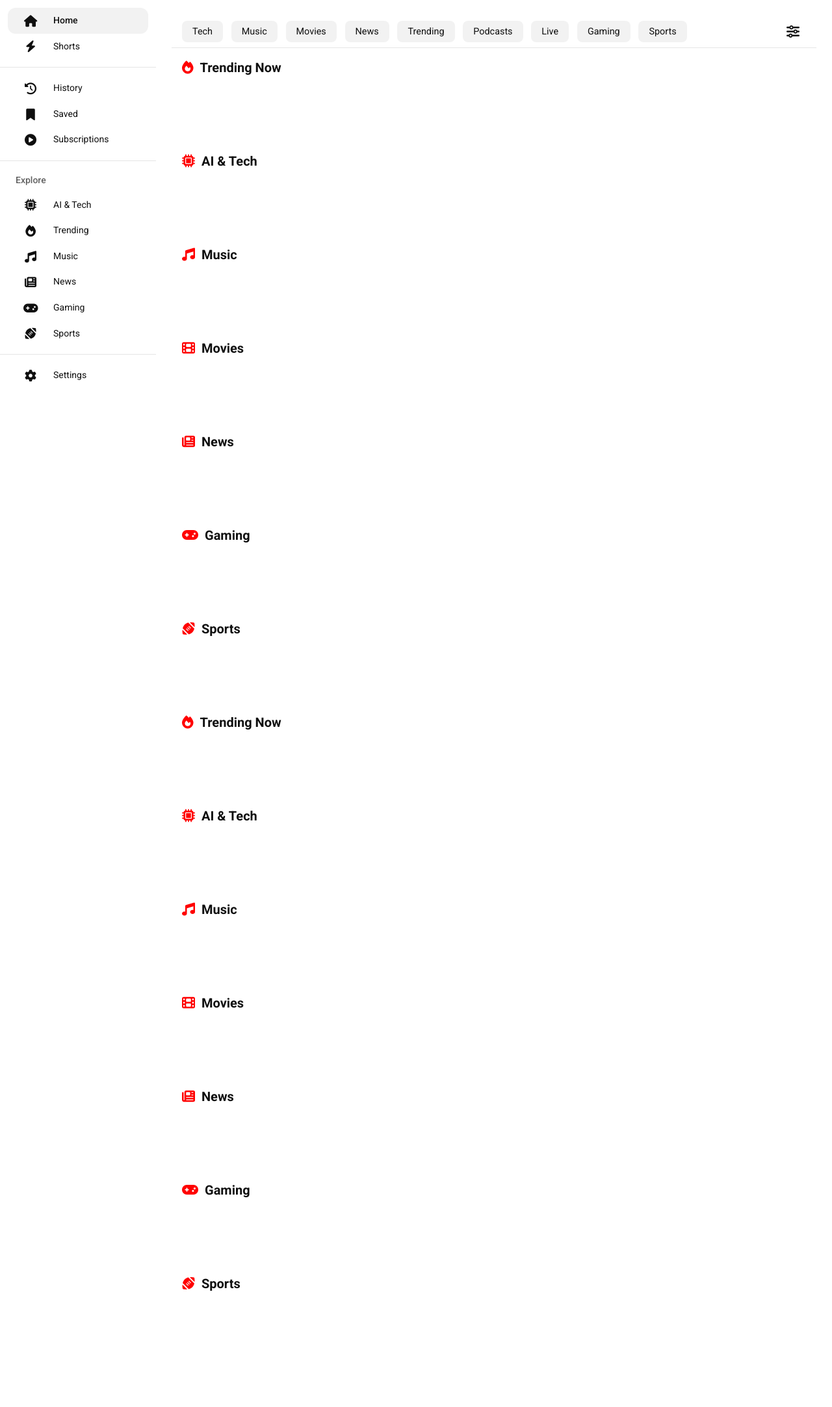
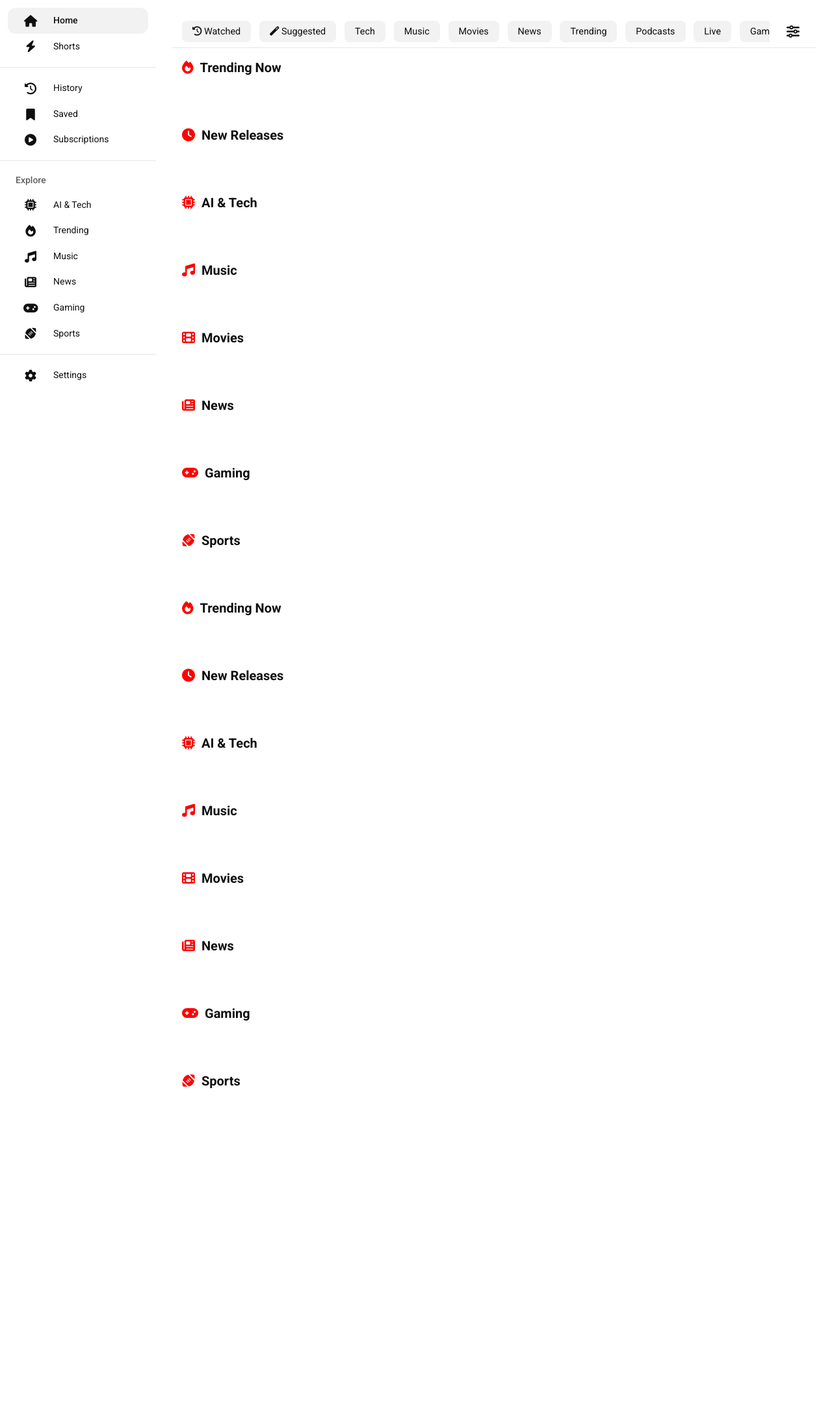
Before and after one commit to vndangkhoa/kv-tube, a Flask app: page / in a window 1280 px wide. Shown: the part 56-2222 px from the top of the page at 65% size. After the commit the page ends 1732 px from the top, so only its background shows below. Run offline with Flask 3, Linux system fonts and the light colour scheme; some libraries are stand-ins or nearby versions.

Commit message:
feat: Grid layout, feed freshness, and feature cleanup

```diff
--- a/app.py
+++ b/app.py
@@ -13,7 +13,15 @@ from functools import wraps
 from youtube_transcript_api import YouTubeTranscriptApi, TranscriptsDisabled
 import re
 import heapq
-# nltk removed to avoid SSL/download issues. Using regex instead.
+import threading
+import uuid
+import datetime
+import time
+
+
+
+# Fix for OMP: Error #15
+os.environ["KMP_DUPLICATE_LIB_OK"] = "TRUE"
 
 app = Flask(__name__)
 app.secret_key = 'super_secret_key_change_this'  # Required for sessions
@@ -59,7 +67,11 @@ def init_db():
 # Run init
 init_db()
 
+# Transcription Task Status
+transcription_tasks = {}
+
 def get_db_connection():
+
     conn = sqlite3.connect(DB_NAME)
     conn.row_factory = sqlite3.Row
     return conn
@@ -151,10 +163,43 @@ def save_video():
             return jsonify({'status': 'already_saved'})
 
     conn.execute('INSERT INTO user_videos (user_id, video_id, title, thumbnail, type) VALUES (?, ?, ?, ?, ?)',
-                 (session['user_id'], video_id, title, thumbnail, action_type))
+                 (1, video_id, title, thumbnail, action_type)) # Default user_id 1
     conn.commit()
     conn.close()
     return jsonify({'status': 'success'})
+
+@app.route('/api/history')
+def get_history():
+    conn = get_db_connection()
+    rows = conn.execute('SELECT video_id as id, title, thumbnail FROM user_videos WHERE type = "history" ORDER BY timestamp DESC LIMIT 50').fetchall()
+    conn.close()
+    return jsonify([dict(row) for row in rows])
+
+@app.route('/api/suggested')
+def get_suggested():
+    # Simple recommendation based on history: search for "trending" related to the last 3 viewed channels/titles
+    conn = get_db_connection()
+    history = conn.execute('SELECT title FROM user_videos WHERE type = "history" ORDER BY timestamp DESC LIMIT 3').fetchall()
+    conn.close()
+
+    if not history:
+        return jsonify(fetch_videos("trending", limit=20))
+
+    all_suggestions = []
+    with concurrent.futures.ThreadPoolExecutor(max_workers=3) as executor:
+        queries = [f"{row['title']} related" for row in history]
+        results = list(executor.map(lambda q: fetch_videos(q, limit=10), queries))
+        for res in results:
+            all_suggestions.extend(res)
+
+    # Remove duplicates and shuffle
+    unique_vids = {v['id']: v for v in all_suggestions}.values()
+    import random
+    final_list = list(unique_vids)
+    random.shuffle(final_list)
+
+    return jsonify(final_list[:30])
+
 
 @app.route('/stream/<path:filename>')
 def stream_local(filename):
@@ -975,6 +1020,9 @@ def trending():
 
             base = queries.get(cat, 'trending')
 
+            if s_sort == 'newest':
+                return base + ', today' # Or use explicit date filter
+
             from datetime import datetime, timedelta
             three_months_ago = (datetime.now() - timedelta(days=90)).strftime('%Y-%m-%d')
 
@@ -987,10 +1035,13 @@ def trending():
             }
             return base + sort_filters.get(s_sort, f" after:{three_months_ago}")
 
+        sort = request.args.get('sort', 'newest') # Ensure newest is default
+
         # === Parallel Fetching for Home Feed ===
         if category == 'all':
             sections_to_fetch = [
                 {'id': 'trending', 'title': 'Trending Now', 'icon': 'fire'},
+                {'id': 'all', 'title': 'New Releases', 'icon': 'clock'}, # 'all' results in trending, but we'll sort by newest
                 {'id': 'tech', 'title': 'AI & Tech', 'icon': 'microchip'},
                 {'id': 'music', 'title': 'Music', 'icon': 'music'},
                 {'id': 'movies', 'title': 'Movies', 'icon': 'film'},
@@ -1000,17 +1051,19 @@ def trending():
             ]
 
             def fetch_section(section):
-                q = get_query(section['id'], region, sort)
-                # Fetch 80 videos per section to guarantee density (target: 50+ after filters)
-                vids = fetch_videos(q, limit=80, filter_type='video', playlist_start=1)
+                target_sort = 'newest' if section['id'] != 'trending' else 'relevance'
+                q = get_query(section['id'], region, target_sort)
+                # Add a unique component to query for freshness
+                q_fresh = f"{q} {int(time.time())}" if section['id'] == 'all' else q
+                vids = fetch_videos(q_fresh, limit=20, filter_type='video', playlist_start=1)
                 return {
                     'id': section['id'],
                     'title': section['title'],
                     'icon': section['icon'],
-                    'videos': vids[:60]
+                    'videos': vids[:16]
                 }
 
-            with concurrent.futures.ThreadPoolExecutor(max_workers=7) as executor:
+            with concurrent.futures.ThreadPoolExecutor(max_workers=8) as executor:
                 results = list(executor.map(fetch_section, sections_to_fetch))
 
             return jsonify({'mode': 'sections', 'data': results})
@@ -1029,7 +1082,13 @@ def trending():
             filter_mode = 'short' if category == 'shorts' else 'video'
 
         results = fetch_videos(query, limit=limit, filter_type=filter_mode, playlist_start=start)
+        # Randomize a bit for "freshness" if it's the first page
+        if page == 1:
+            import random
+            random.shuffle(results)
+
         return jsonify(results)
+
 
     except Exception as e:
         return jsonify({'error': str(e)}), 500
@@ -1099,5 +1158,9 @@ def get_comments():
     except Exception as e:
         return jsonify({'comments': [], 'count': 0, 'error': str(e)})
 
+
+# --- AI Transcription REMOVED ---
+
 if __name__ == '__main__':
-    app.run(debug=True, host='0.0.0.0', port=5001)
+    print("Starting KV-Tube Server on port 5002 (Reloader Disabled)")
+    app.run(debug=True, host='0.0.0.0', port=5002, use_reloader=False)
--- a/static/css/style.css
+++ b/static/css/style.css
@@ -407,24 +407,45 @@ button {
 /* ===== Video Grid ===== */
 .yt-video-grid {
     display: grid;
-    grid-template-columns: repeat(auto-fill, minmax(320px, 1fr));
-    gap: 16px 16px;
+    grid-template-columns: repeat(4, 1fr);
+    gap: 16px;
 }
 
-/* 4-Row Horizontal Grid for Sections */
+@media (max-width: 1400px) {
+
+    .yt-video-grid,
+    .yt-section-grid {
+        grid-template-columns: repeat(3, 1fr);
+    }
+}
+
+@media (max-width: 1100px) {
+
+    .yt-video-grid,
+    .yt-section-grid {
+        grid-template-columns: repeat(2, 1fr);
+    }
+}
+
+@media (max-width: 600px) {
+
+    .yt-video-grid,
+    .yt-section-grid {
+        grid-template-columns: 1fr;
+    }
+}
+
+/* Grid Layout for Sections (4 rows x 4 columns = 16 videos) */
 .yt-section-grid {
     display: grid;
-    grid-template-rows: repeat(4, min-content);
-    /* Force 4 rows */
-    grid-auto-flow: column;
-    /* Fill columns first (horizontal scroll) */
-    grid-auto-columns: 280px;
-    /* Fixed column width */
+    grid-template-columns: repeat(4, 1fr);
     gap: 16px;
-    overflow-x: auto;
-    padding-bottom: 16px;
-    /* Space for scrollbar if any (hidden typically) */
-    scrollbar-width: none;
+    padding-bottom: 24px;
+}
+
+.yt-section-grid .yt-video-card {
+    width: 100%;
+    min-width: 0;
 }
 
 @media (max-width: 768px) {
@@ -527,6 +548,7 @@ button {
     color: var(--yt-text-primary);
     display: -webkit-box;
     -webkit-line-clamp: 2;
+    line-clamp: 2;
     -webkit-box-orient: vertical;
     overflow: hidden;
     margin-bottom: 4px;
@@ -1246,6 +1268,7 @@ button {
     color: var(--yt-text-primary);
     display: -webkit-box;
     -webkit-line-clamp: 2;
+    line-clamp: 2;
     -webkit-box-orient: vertical;
     overflow: hidden;
     text-overflow: ellipsis;
--- a/static/js/main.js
+++ b/static/js/main.js
@@ -197,8 +197,25 @@ async function switchCategory(category, btn) {
         }
     }
 
+    // Handle Special Categories
+    if (category === 'history') {
+        const response = await fetch('/api/history');
+        const data = await response.json();
+        displayResults(data, false);
+        isLoading = false;
+        return;
+    }
+    if (category === 'suggested') {
+        const response = await fetch('/api/suggested');
+        const data = await response.json();
+        displayResults(data, false);
+        isLoading = false;
+        return;
+    }
+
     // Load both videos and shorts with current category, sort, and region
     await loadTrending(true);
+
 
     // Also reload shorts to match category
     if (typeof loadShorts === 'function') {
@@ -235,11 +252,14 @@ async function loadTrending(reset = true) {
     }
 
     try {
-        // Get sort and region values from page (if available)
-        const sortValue = window.currentSort || 'month';
+        // Default to 'newest' for fresh content on main page
+        const sortValue = window.currentSort || (currentCategory === 'all' ? 'newest' : 'month');
         const regionValue = window.currentRegion || 'vietnam';
-        const response = await fetch(`/api/trending?category=${currentCategory}&page=${currentPage}&sort=${sortValue}&region=${regionValue}`);
+        // Add cache-buster for home page to ensure fresh content
+        const cb = reset && currentCategory === 'all' ? `&_=${Date.now()}` : '';
+        const response = await fetch(`/api/trending?category=${currentCategory}&page=${currentPage}&sort=${sortValue}&region=${regionValue}${cb}`);
         const data = await response.json();
+
 
         if (data.error) {
             console.error('Trending error:', data.error);
--- a/templates/index.html
+++ b/templates/index.html
@@ -11,16 +11,19 @@
 <!-- Filters & Categories -->
 <div class="yt-filter-bar">
     <div class="yt-categories" id="categoryList">
-        <!-- "All" removed, starting with Tech -->
-        <button class="yt-chip" onclick="switchCategory('tech')">Tech</button>
-        <button class="yt-chip" onclick="switchCategory('music')">Music</button>
-        <button class="yt-chip" onclick="switchCategory('movies')">Movies</button>
-        <button class="yt-chip" onclick="switchCategory('news')">News</button>
-        <button class="yt-chip" onclick="switchCategory('trending')">Trending</button>
-        <button class="yt-chip" onclick="switchCategory('podcasts')">Podcasts</button>
-        <button class="yt-chip" onclick="switchCategory('live')">Live</button>
-        <button class="yt-chip" onclick="switchCategory('gaming')">Gaming</button>
-        <button class="yt-chip" onclick="switchCategory('sports')">Sports</button>
+        <!-- Pinned Categories -->
+        <button class="yt-chip" onclick="switchCategory('history', this)"><i class="fas fa-history"></i> Watched</button>
+        <button class="yt-chip" onclick="switchCategory('suggested', this)"><i class="fas fa-magic"></i> Suggested</button>
+        <!-- Standard Categories -->
+        <button class="yt-chip" onclick="switchCategory('tech', this)">Tech</button>
+        <button class="yt-chip" onclick="switchCategory('music', this)">Music</button>
+        <button class="yt-chip" onclick="switchCategory('movies', this)">Movies</button>
+        <button class="yt-chip" onclick="switchCategory('news', this)">News</button>
+        <button class="yt-chip" onclick="switchCategory('trending', this)">Trending</button>
+        <button class="yt-chip" onclick="switchCategory('podcasts', this)">Podcasts</button>
+        <button class="yt-chip" onclick="switchCategory('live', this)">Live</button>
+        <button class="yt-chip" onclick="switchCategory('gaming', this)">Gaming</button>
+        <button class="yt-chip" onclick="switchCategory('sports', this)">Sports</button>
     </div>
 
     <div class="yt-filter-actions">
```
Also changed, not shown: requirements.txt (+1 -10 lines), templates/watch.html (+13 -11 lines), 4 other files.
